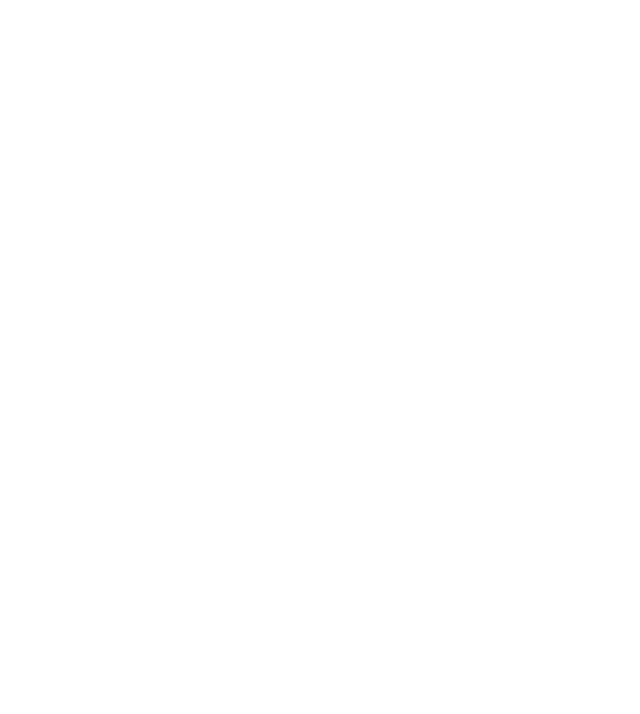
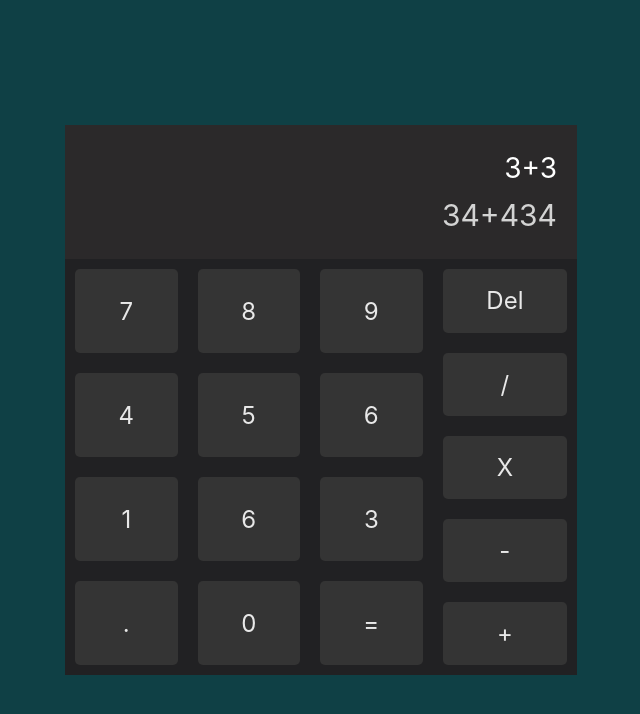
Before and after one commit to elfacu0/calculator, a React (Create React App) app: page / in a window 1280 px wide. Shown: the top 714 px of the page, without its empty margins (319-959 px from the left). Built offline with nearby package versions, Linux system fonts and the light colour scheme.

Commit message:
basic layout

```diff
--- a/src/App.tsx
+++ b/src/App.tsx
@@ -1,8 +1,111 @@
 import React from 'react';
 import styled from '@emotion/styled';
 
+const AppWrapper = styled.div`
+    width: 100%;
+    height: 100%;
+    min-height: 100vh;
+    display: flex;
+    align-items: center;
+    justify-content: center;
+    background: #0f4045;
+`;
+
+const CalculatorContainer = styled.div`
+    display: flex;
+    flex-direction: column;
+    height: 550px;
+    min-width: 320px;
+    width: 40vw;
+    max-width: 800px;
+`;
+
+const ResultContainer = styled.div`
+    background-color: #2b292a;
+    display: flex;
+    flex-direction: column;
+    align-items: flex-end;
+    justify-content: space-around;
+    padding: 20px;
+    width: 100%;
+    height: 30%;
+`;
+
+const EquationText = styled.span`
+    color: white;
+    font-size: 28px;
+`;
+
+const ResultText = styled.span`
+    color: lightgray;
+    font-size: 30px;
+`;
+
+const ButtonsContainer = styled.div`
+    background-color: #212123;
+    width: 100%;
+    height: 100%;
+    display: grid;
+    grid-template-columns: auto auto auto auto;
+`;
+
+const ButtonsColumn = styled.div`
+    display: flex;
+    flex-direction: column;
+    justify-content: space-around;
+    width: 100%;
+`;
+
+const ButtonWrapper = styled.div`
+    background-color: #343434;
+    display: flex;
+    justify-content: center;
+    align-items: center;
+    color: #e8e8e8;
+    font-size: 24px;
+    border-radius: 5px;
+    margin: 10px;
+    height: 100%;
+`;
+
 function App() {
-    return <div className="App"></div>;
+    return (
+        <AppWrapper>
+            <CalculatorContainer>
+                <ResultContainer>
+                    <EquationText>3+3</EquationText>
+                    <ResultText>34+434</ResultText>
+                </ResultContainer>
+                <ButtonsContainer>
+                    <ButtonsColumn>
+                        <ButtonWrapper>7</ButtonWrapper>
+                        <ButtonWrapper>4</ButtonWrapper>
+                        <ButtonWrapper>1</ButtonWrapper>
+                        <ButtonWrapper>.</ButtonWrapper>
+                    </ButtonsColumn>
+                    <ButtonsColumn>
+                        <ButtonWrapper>8</ButtonWrapper>
+                        <ButtonWrapper>5</ButtonWrapper>
+                        <ButtonWrapper>6</ButtonWrapper>
+                        <ButtonWrapper>0</ButtonWrapper>
+                    </ButtonsColumn>
+                    <ButtonsColumn>
+                        <ButtonWrapper>9</ButtonWrapper>
+                        <ButtonWrapper>6</ButtonWrapper>
+                        <ButtonWrapper>3</ButtonWrapper>
+                        <ButtonWrapper>=</ButtonWrapper>
+                    </ButtonsColumn>
+                    <ButtonsColumn>
+                        <ButtonWrapper>Del</ButtonWrapper>
+                        <ButtonWrapper>/</ButtonWrapper>
+                        <ButtonWrapper>X</ButtonWrapper>
+                        <ButtonWrapper>-</ButtonWrapper>
+                        <ButtonWrapper>+</ButtonWrapper>
+                    </ButtonsColumn>
+                </ButtonsContainer>
+            </CalculatorContainer>
+        </AppWrapper>
+    );
 }
 
 export default App;
--- /dev/null
+++ b/src/index.css
@@ -0,0 +1,19 @@
+body {
+    margin: 0;
+    font-family: -apple-system, BlinkMacSystemFont, 'Segoe UI', 'Roboto',
+        'Oxygen', 'Ubuntu', 'Cantarell', 'Fira Sans', 'Droid Sans',
+        'Helvetica Neue', sans-serif;
+    -webkit-font-smoothing: antialiased;
+    -moz-osx-font-smoothing: grayscale;
+}
+
+code {
+    font-family: source-code-pro, Menlo, Monaco, Consolas, 'Courier New',
+        monospace;
+}
+
+div {
+    -webkit-box-sizing: border-box;
+    -moz-box-sizing: border-box;
+    box-sizing: border-box;
+}
--- a/src/index.tsx
+++ b/src/index.tsx
@@ -1,6 +1,7 @@
 import React from 'react';
 import ReactDOM from 'react-dom';
 import App from './App';
+import './index.css';
 import * as serviceWorker from './serviceWorker';
 
 ReactDOM.render(
```
Also changed, not shown: 1 other file (tests, documents, lock files or other folders).
